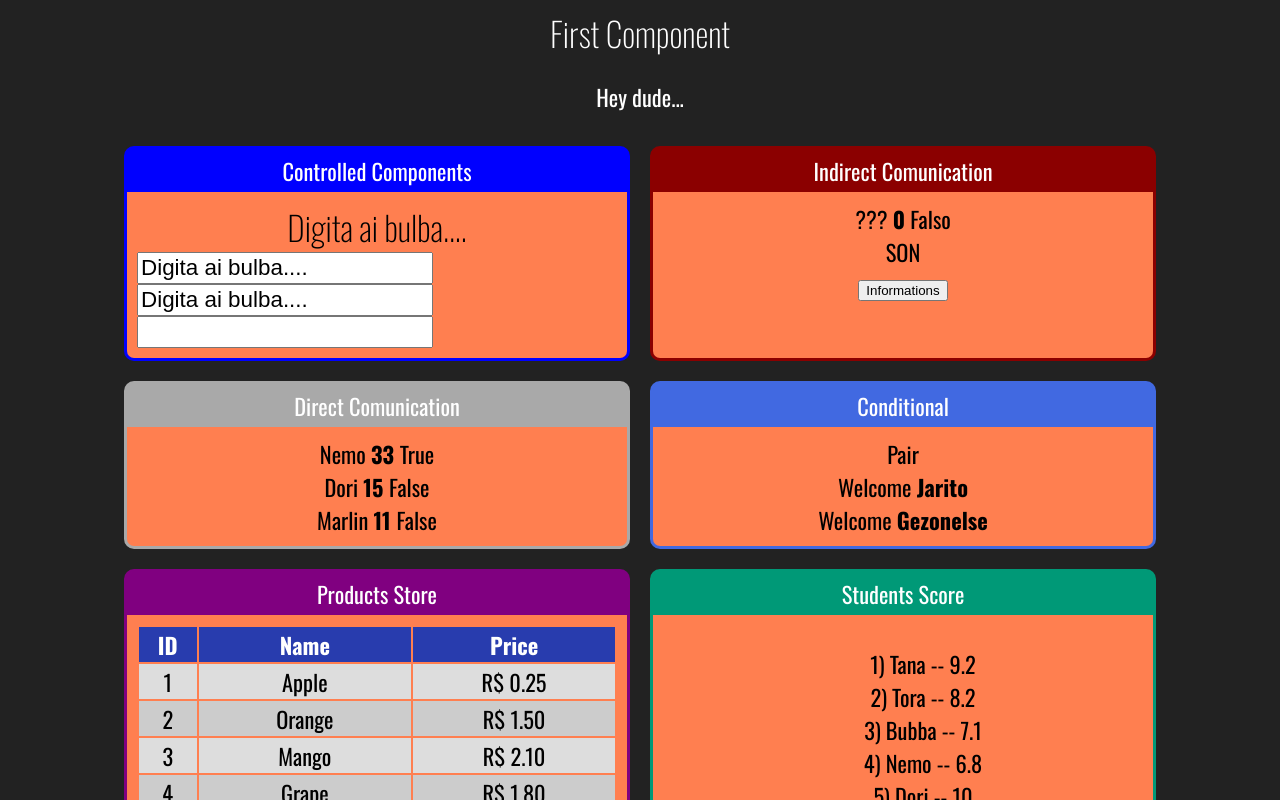
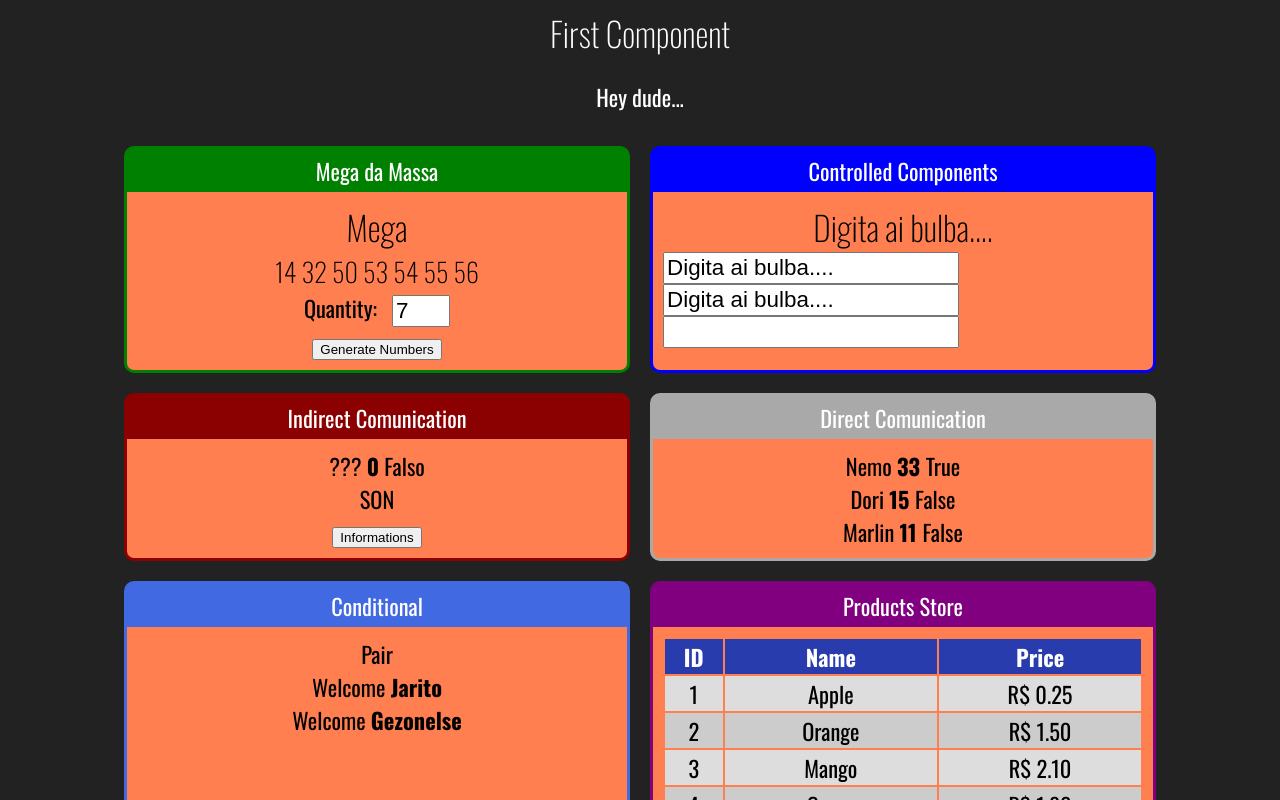
Before and after one commit to alexandresoueu/react-redux-fundamentals, a React (Create React App) app in the folder fundamentus-react/: page / in a window 1280 px wide. Shown: the top 800 px of the page. Built offline with nearby package versions, Linux system fonts and the light colour scheme.

Commit message:
challenge megasena

```diff
--- a/fundamentus-react/src/App.js
+++ b/fundamentus-react/src/App.js
@@ -16,12 +16,16 @@ import UserInfo from './components/conditional/UserInfo'
 import DirectFather from './components/comunication/DirectFather'
 import IndirectFather from './components/comunication/IndirectFather'
 import Input from './components/form/Input'
+import Mega from './components/Mega/Mega'
 
 function App(props) {
   return (
     <div className='app'>
       <FirstComponent />
       <div className='cards'>
+        <Card title='Mega da Massa' color='green'>
+          <Mega quantity={7} />
+        </Card>
         <Card title='Controlled Components' color='blue'>
           <Input />
         </Card>
--- /dev/null
+++ b/fundamentus-react/src/components/Mega/Mega.css
@@ -0,0 +1,8 @@
+.Mega label {
+  margin-right: 10px;
+}
+
+.Mega input{
+  font-size: 1.4rem;
+  width: 50px;
+}
--- /dev/null
+++ b/fundamentus-react/src/components/Mega/Mega.js
@@ -0,0 +1,52 @@
+import React, { useState } from 'react'
+
+import './Mega.css'
+
+const Mega = (props) => {
+
+  const whithoutNumber = (min, max, array) => {
+    const random = parseInt(Math.random() * (max - min)) + min
+    return array.includes(random) ?
+      whithoutNumber(min, max, array) :
+      random
+  }
+
+  const generateNumber = (quantity) => {
+    const number = Array(quantity)
+      .fill(0)
+      .reduce((num) => {
+        const newNumber = whithoutNumber(1, 60, num)
+        return [...num, newNumber]
+      }, [])
+      .sort((n1, n2) => n1 - n2)
+      return number
+  }
+
+
+  const [qtt, setQtt] = useState(props.quantity || 6)
+  const begin = generateNumber(qtt)
+  const [numbers, setNumbers] = useState(begin)
+
+  return (
+    <div className='Mega'>
+      <h2>Mega</h2>
+      <h3>{numbers.join(' ')}</h3>
+      <div>
+        <label>Quantity: </label>
+        <input
+          min='6'
+          max='15'
+          type='number'
+          value={qtt}
+          onChange={event => {
+            setQtt(+event.target.value)
+            setNumbers(generateNumber(+event.target.value))
+          }}
+        />
+      </div>
+      <button onClick={event => setNumbers(generateNumber(qtt))}>Generate Numbers</button>
+    </div>
+  )
+}
+
+export default Mega
```
